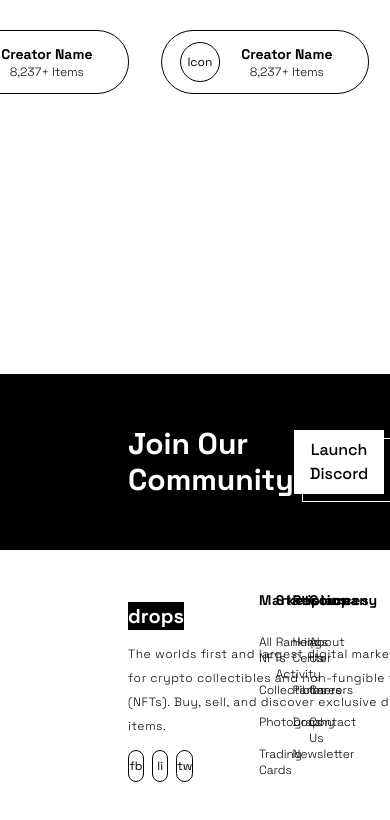
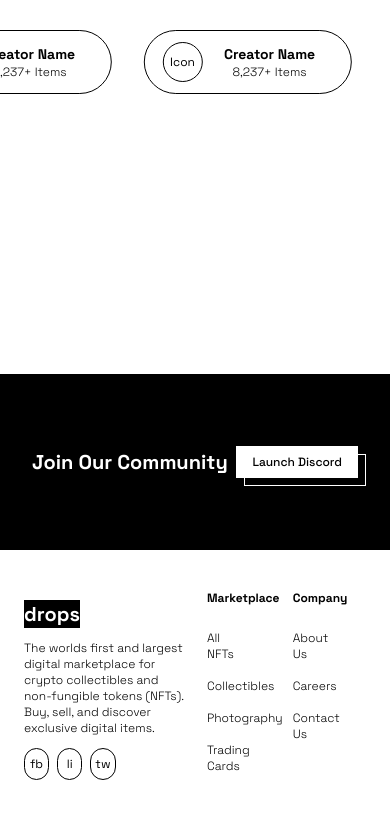
Before and after one commit to CharlesCarr/next-nft-landing-page, a Next.js app: page / in a window 390 px wide. Shown: the part 3210-4030 px from the top of the page. Built offline with nearby package versions, Linux system fonts and the light colour scheme.

Commit message:
feat: add responsiveness for footer

```diff
--- a/components/Footer.tsx
+++ b/components/Footer.tsx
@@ -1,12 +1,12 @@
 const Footer = () => {
   return (
     <div className="h-fit w-screen flex flex-col items-center justify-end" id="community">
-      <div className="w-full h-44 bg-black flex justify-between items-center px-32">
-        <p className="text-3xl font-bold text-white">Join Our Community</p>
+      <div className="w-full h-44 bg-black flex justify-between items-center px-8 sm:px-32">
+        <p className="text-xl sm:text-3xl font-bold text-white">Join Our Community</p>
          <button>
             <a
               href="#_"
-              className="relative inline-block px-4 py-2 font-medium group"
+              className="relative inline-block px-4 py-2 font-medium group text-xs sm:text-base"
             >
               <span className="absolute inset-0 w-full h-full transition duration-200 ease-out transform translate-x-2 translate-y-2 bg-black border border-white group-hover:-translate-x-0 group-hover:-translate-y-0"></span>
               <span className="absolute inset-0 w-full h-full bg-white border-2 border-white group-hover:bg-black group-hover:border-white"></span>
@@ -16,12 +16,12 @@ const Footer = () => {
             </a>
           </button>
       </div>
-      <div className="w-full h-fit bg-white flex justify-between items-center pl-32 mt-10 pb-20">
+      <div className="w-full h-fit bg-white flex justify-between items-center pl-6 sm:pl-12 md:pl-32 mt-10 pb-5 sm:pb-20">
         <div className="w-1/4 h-full">
           <p className="bg-black text-white font-bold text-xl w-14 flex justify-center items-center mb-3">
             drops
           </p>
-          <p className="font-light text-xs w-80 mb-3 tracking-wider leading-6">
+          <p className="font-light text-xs w-40 md:w-80 mb-3 md:tracking-wider md:leading-6">
             The worlds first and largest digital marketplace for crypto
             collectibles and non-fungible tokens (NFTs). Buy, sell, and discover
             exclusive digital items.
@@ -38,26 +38,26 @@ const Footer = () => {
             </li>
           </ul>
         </div>
-        <div className="flex w-2/4 h-full pr-16">
-          <div className="w-1/4">
+        <div className="flex w-2/4 h-full pr-8 sm:pr-16">
+          <div className="w-1/4 mr-12 sm:mr-0">
             <ul className="m-0 p-0">
-              <li className="font-bold mb-6 text-sm tracking-wider">Marketplace</li>
+              <li className="font-bold mb-6 text-xs sm:text-sm sm:tracking-wider">Marketplace</li>
               <li className="font-light text-xs mb-4">All NFTs</li>
               <li className="font-light text-xs mb-4">Collectibles</li>
               <li className="font-light text-xs mb-4">Photography</li>
               <li className="font-light text-xs mb-4">Trading Cards</li>
             </ul>
           </div>
-          <div className="w-1/4">
+          <div className="w-1/4 hidden sm:flex">
             <ul className="m-0 p-0">
-              <li className="font-bold mb-6 text-sm tracking-wider">Statistics</li>
+              <li className="font-bold mb-6 text-xs sm:text-sm sm:tracking-wider">Statistics</li>
               <li className="font-light text-xs mb-4">Rankings</li>
               <li className="font-light text-xs mb-4">Activity</li>
             </ul>
           </div>
-          <div className="w-1/4">
+          <div className="w-1/4 hidden sm:flex">
             <ul className="m-0 p-0">
-              <li className="font-bold mb-6 text-sm tracking-wider">Resources</li>
+              <li className="font-bold mb-6 text-xs sm:text-sm sm:tracking-wider">Resources</li>
               <li className="font-light text-xs mb-4">Help Center</li>
               <li className="font-light text-xs mb-4">Partners</li>
               <li className="font-light text-xs mb-4">Docs</li>
@@ -66,7 +66,7 @@ const Footer = () => {
           </div>
           <div className="w-1/4">
             <ul className="m-0 p-0">
-              <li className="font-bold mb-6 text-sm tracking-wider">Company</li>
+              <li className="font-bold mb-6 text-xs sm:text-sm sm:tracking-wider">Company</li>
               <li className="font-light text-xs mb-4">About Us</li>
               <li className="font-light text-xs mb-4">Careers</li>
               <li className="font-light text-xs mb-4">Contact Us</li>
--- a/pages/index.tsx
+++ b/pages/index.tsx
@@ -3,7 +3,7 @@ import Footer from "../components/Footer";
 import Nav from "../components/Nav";
 import Top from "../components/sections/Top";
 import Showcase from "../components/sections/Showcase";
-import Faq from "../components/sections/Faq";
+// import Faq from "../components/sections/Faq";
 import Trending from "../components/sections/Trending";
 import Collections from "../components/sections/Collections";
 
```
